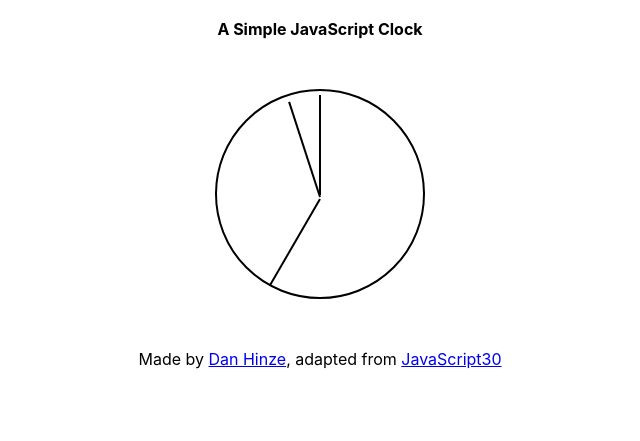
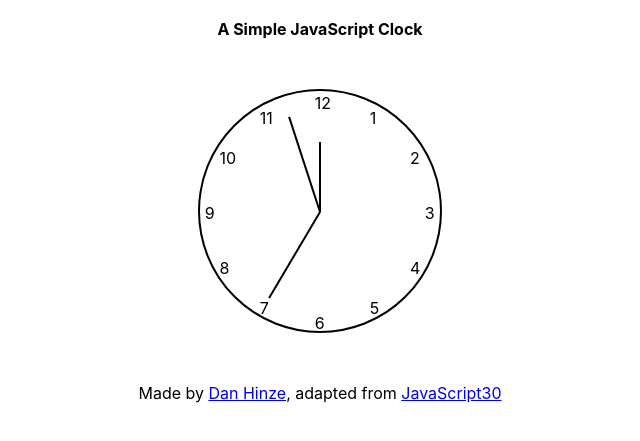
Before and after one commit to hinzed1127/javascript30, a plain HTML site: page 02-Clock/index.html in a window 1280 px wide. Shown: the part 63-504 px from the top of the page, without its empty margins (320-960 px from the left). Drawn offline with Linux system fonts and the light colour scheme.

Commit message:
add numbers, better styling

```diff
--- a/02-Clock/index.html
+++ b/02-Clock/index.html
@@ -13,9 +13,23 @@
 	<h4>A Simple JavaScript Clock</h4>
 
 	<div class="clock">
-		<div class="hand hour-hand"></div>
-		<div class="hand minute-hand"></div>
-		<div class="hand second-hand"></div>
+		<div class="clock-face">
+			<div class="number one">1</div>
+			<div class="number two">2</div>
+			<div class="number three">3</div>
+			<div class="number four">4</div>
+			<div class="number five">5</div>
+			<div class="number six">6</div>
+			<div class="number seven">7</div>
+			<div class="number eight">8</div>
+			<div class="number nine">9</div>
+			<div class="number ten">10</div>
+			<div class="number eleven">11</div>
+			<div class="number twelve">12</div>
+			<div class="hand hour-hand"></div>
+			<div class="hand minute-hand"></div>
+			<div class="hand second-hand"></div>
+		</div>
 	</div>
 
 	<p>
--- a/02-Clock/script.js
+++ b/02-Clock/script.js
@@ -14,6 +14,7 @@ function setHours(date) {
 	const hours = date.getHours()%12;
 	const hourDegrees = (hours/12)*360 + 90;
 
+	// TODO: Make the hand move incrementally throughout the hour,too
 	hourHand.style.transform = `rotate(${hourDegrees}deg)`;
 }
 
@@ -21,6 +22,7 @@ function setMinutes(date) {
 	const minutes = date.getMinutes();
 	const minuteDegrees = (minutes/60)*360 + 90;
 
+	// TODO: make the hand move incrementally throughout the minute, too
 	minuteHand.style.transform = `rotate(${minuteDegrees}deg)`;
 }
 
--- a/02-Clock/style.css
+++ b/02-Clock/style.css
@@ -15,27 +15,88 @@ body {
 	border: 2px solid #000;
 	border-radius: 100%;
 	margin: 50px auto;
-	padding: 3px;
+	padding: 20px;
+	position: relative;
 }
 
-.hour-hand,
-.minute-hand,
-.second-hand {
+.clock-face {
+	position: relative;
+	width: 100%;
+	height: 100%;
+	/*transform: translateY(-4%);*/
+}
+.hand {
 	width: 50%;
 	height: 2px;
-	position: relative;
+	position: absolute;
 	top: 50%;
 	background: #000;
 	transform: rotate(90deg);
-	/* to initialize it to the
-	 * top of the clock
-	**/
 	transform-origin: 100%;
-	/* moves the transform
-	 * origin to the end of the
-	 * hand (ie, the far-right/center
-	 * of the clock)
-	**/
-	transition: all 1.0s linear;
-	transition-timing-function: ease-in;
+	transition: all 1s;
+	transition-timing-function: linear;
 }
+
+.hour-hand {
+	width: 35%;
+	left: 15%; /* offset width to center */
+	transform:rotate(180deg);
+}
+
+.minute-hand {
+	transform: rotate(270deg);
+}
+
+.number {
+	position: absolute;
+	top: 46%;
+	left: 47.4%;
+}
+
+.one {
+	transform: rotate(300deg) translate(110px) rotate(-300deg);
+}
+
+.two {
+	transform: rotate(330deg) translate(110px) rotate(-330deg);
+}
+
+.three {
+	transform: translate(110px);
+}
+
+.four {
+	transform: rotate(30deg) translate(110px) rotate(-30deg);
+}
+
+.five {
+	transform: rotate(60deg) translate(110px) rotate(-60deg);
+}
+
+.six {
+	transform: rotate(90deg) translate(110px) rotate(-90deg);
+}
+
+.seven {
+	transform: rotate(120deg) translate(110px) rotate(-120deg);
+}
+
+.eight {
+	transform: rotate(150deg) translate(110px) rotate(-150deg);
+}
+
+.nine {
+	transform: rotate(180deg) translate(110px) rotate(-180deg);
+}
+
+.ten {
+	transform: rotate(210deg) translate(110px) rotate(-210deg);
+}
+
+.eleven {
+	transform: rotate(240deg) translate(110px) rotate(-240deg);
+}
+
+.twelve {
+	transform: rotate(270deg) translate(110px) rotate(-270deg);
+}
```
